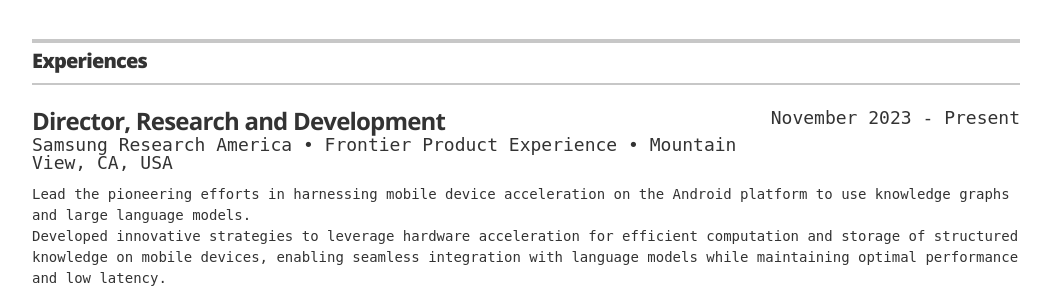
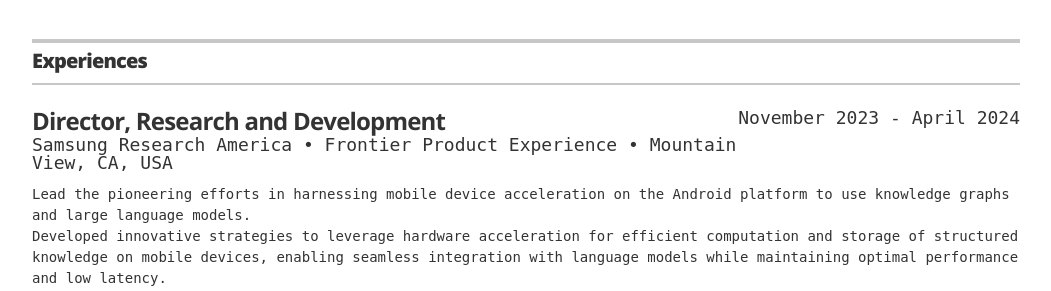
Before and after one commit to anthonyliot/profile, a Jekyll site: the page built from docs/index.html, in a window 1280 px wide and 900 px high, scrolled down 1223 px. Shown: the part 153-444 px from the top of the window, without its empty margins (114-1165 px from the left). Built offline with Jekyll 4.4.1, drawn with Linux system fonts in a browser that asks for light colours.

Commit message:
Update resume end of work in samsung
Signed-off-by: Anthony Liot <wolfviking0@yahoo.com>

```diff
--- a/docs/_data/experiences.yml
+++ b/docs/_data/experiences.yml
@@ -3,7 +3,7 @@
 
 exp7:
   title: Director, Research and Development
-  year: November 2023 - Present
+  year: November 2023 - April 2024
   company: Samsung Research America
   place: Mountain View, CA, USA
   link: empty
```
